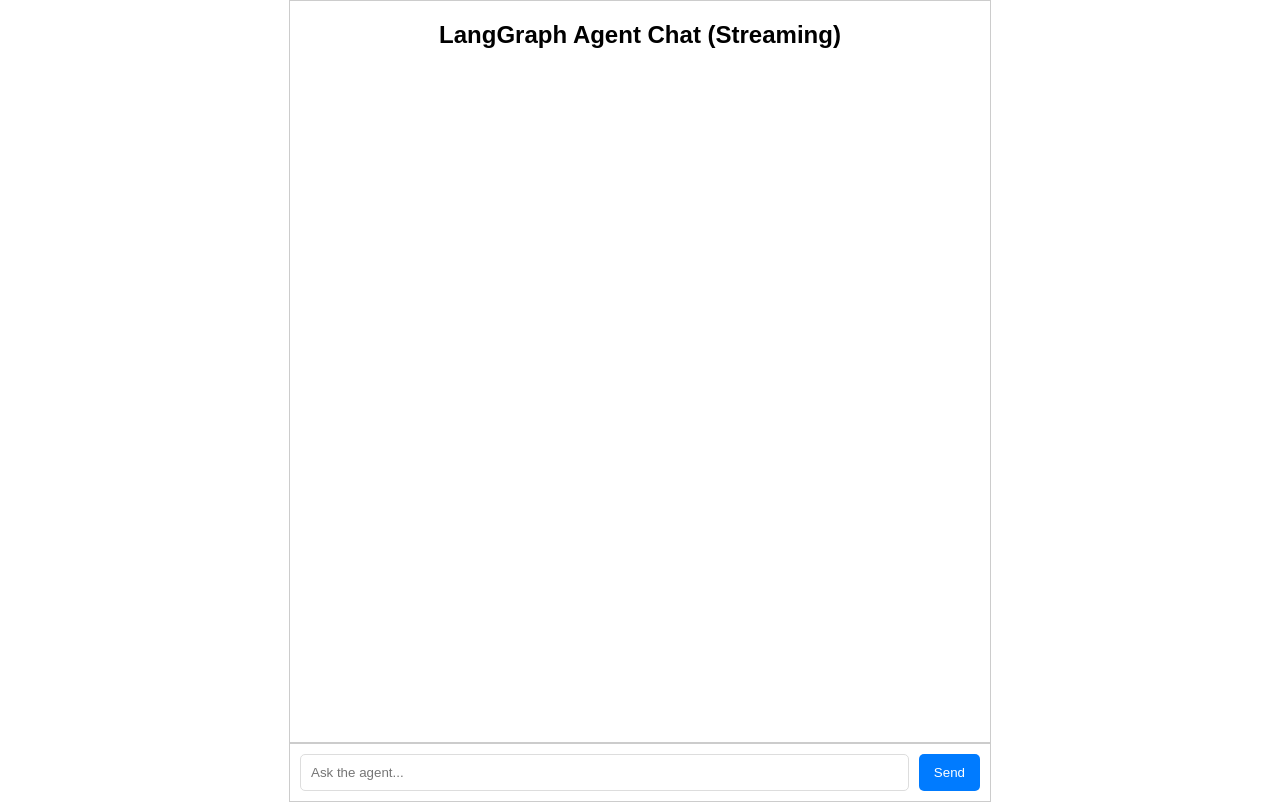
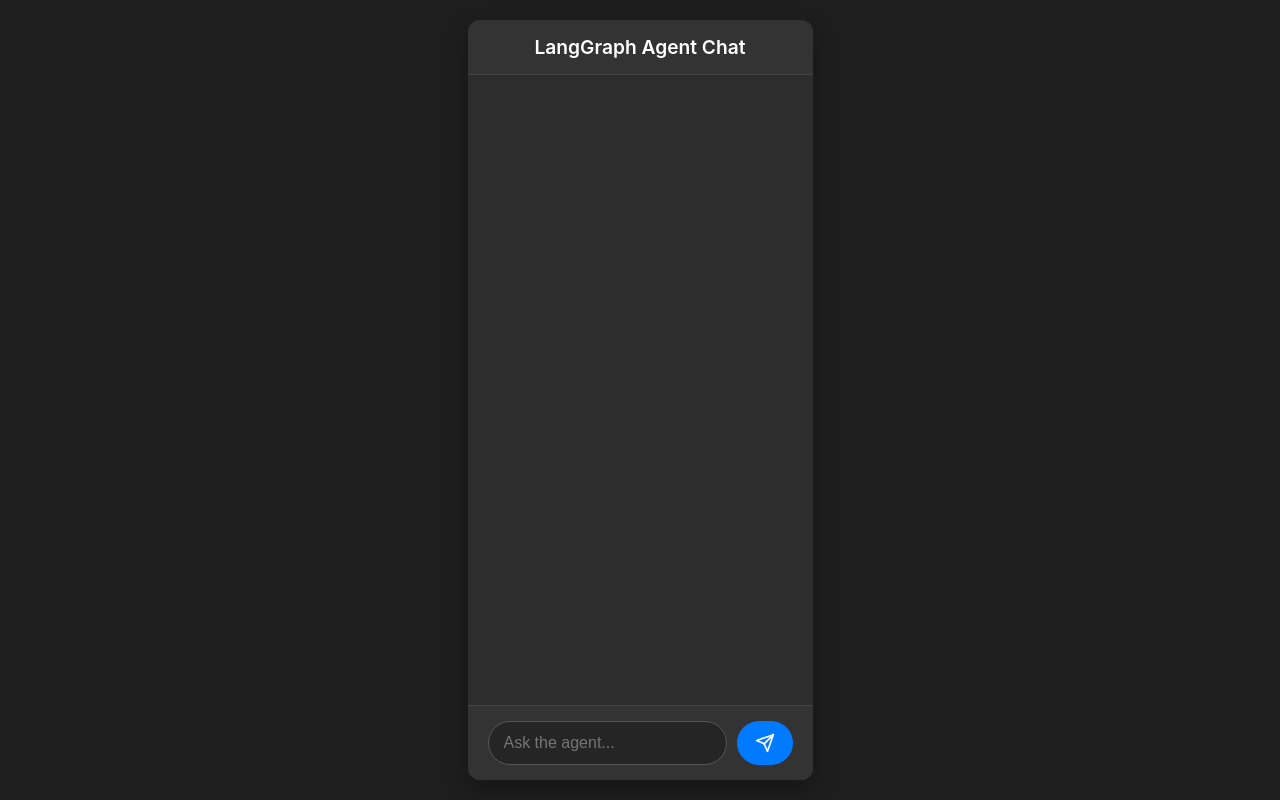
Before and after one commit to Raj-Champaneriya/langgraph, a React (Create React App) app in the folder copilot/frontend/my-chat-app/: page / in a window 1280 px wide. Built offline with nearby package versions, Linux system fonts and the light colour scheme.

Commit message:
feat: enhance ChatComponent with SVG icons, global styles, and improved message handling

```diff
--- a/copilot/frontend/my-chat-app/src/ChatComponent.js
+++ b/copilot/frontend/my-chat-app/src/ChatComponent.js
@@ -2,16 +2,52 @@
 import { useEffect, useRef, useState } from "react";
 import { v4 as uuidv4 } from "uuid"; // For unique keys
 
+// SVG Icon for Send Button
+const SendIcon = () => (
+  <svg
+    width="20"
+    height="20"
+    viewBox="0 0 24 24"
+    fill="none"
+    stroke="currentColor"
+    strokeWidth="2"
+    strokeLinecap="round"
+    strokeLinejoin="round"
+  >
+    <line x1="22" y1="2" x2="11" y2="13"></line>
+    <polygon points="22 2 15 22 11 13 2 9 22 2"></polygon>
+  </svg>
+);
+
+// SVG Icon for Tool Activity
+const ToolIcon = () => (
+  <svg
+    width="16"
+    height="16"
+    viewBox="0 0 24 24"
+    fill="none"
+    stroke="currentColor"
+    strokeWidth="2"
+    strokeLinecap="round"
+    strokeLinejoin="round"
+    style={{ marginRight: '8px', verticalAlign: 'middle' }}
+  >
+    <path d="M14.7 6.3a1 1 0 0 0 0 1.4l1.6 1.6a1 1 0 0 0 1.4 0l3.77-3.77a6 6 0 0 1-7.94 7.94l-6.91 6.91a2.12 2.12 0 0 1-3-3l6.91-6.91a6 6 0 0 1 7.94-7.94l-3.76 3.76z"></path>
+    <line x1="12" y1="12" x2="12" y2="12" strokeDasharray="0.1 2" strokeLinecap="butt"></line> {/* Dotted center for visual effect */}
+  </svg>
+);
+
+
 function ChatComponent() {
   const [userInput, setUserInput] = useState("");
-  const [messages, setMessages] = useState([]); // { id: string, type: 'user' | 'ai' | 'tool_activity', content: any }
+  const [messages, setMessages] = useState([]); // { id: string, type: 'user' | 'ai' | 'tool_activity', content: any, timestamp: Date }
   const [isStreaming, setIsStreaming] = useState(false);
-  const currentAiMessageRef = useRef(""); // To accumulate AI chunks
+  const currentAiMessageRef = useRef("");
+  const chatViewRef = useRef(null); // Ref for the chat view div
 
   const scrollToBottom = () => {
-    const chatView = document.getElementById("chat-view");
-    if (chatView) {
-      chatView.scrollTop = chatView.scrollHeight;
+    if (chatViewRef.current) {
+      chatViewRef.current.scrollTop = chatViewRef.current.scrollHeight;
     }
   };
 
@@ -19,15 +55,86 @@
     scrollToBottom();
   }, [messages]);
 
+  // Inject global styles & animations
+  useEffect(() => {
+    const styleSheet = document.createElement("style");
+    styleSheet.type = "text/css";
+    styleSheet.innerText = `
+      @keyframes fadeInSlideUp {
+        from {
+          opacity: 0;
+          transform: translateY(10px);
+        }
+        to {
+          opacity: 1;
+          transform: translateY(0);
+        }
+      }
+      .message-enter {
+        animation: fadeInSlideUp 0.3s ease-out forwards;
+      }
+
+      @keyframes pulse {
+        0% { opacity: 0.5; }
+        50% { opacity: 1; }
+        100% { opacity: 0.5; }
+      }
+      .ai-streaming-placeholder span {
+        animation: pulse 1.5s infinite ease-in-out;
+      }
+      .ai-streaming-placeholder span:nth-child(1) { animation-delay: 0s; }
+      .ai-streaming-placeholder span:nth-child(2) { animation-delay: 0.2s; }
+      .ai-streaming-placeholder span:nth-child(3) { animation-delay: 0.4s; }
+
+      @keyframes thinkingDots {
+        0%, 20% { content: '.'; }
+        40%, 60% { content: '..'; }
+        80%, 100% { content: '...'; }
+      }
+      .thinking-dots::after {
+        content: '.';
+        animation: thinkingDots 1.5s infinite;
+        display: inline-block;
+        width: 1.5em; /* Adjust width to prevent layout shift */
+        text-align: left;
+      }
+
+      /* Custom Scrollbar */
+      .custom-scrollbar::-webkit-scrollbar {
+        width: 8px;
+      }
+      .custom-scrollbar::-webkit-scrollbar-track {
+        background: #2d2d2d;
+        border-radius: 10px;
+      }
+      .custom-scrollbar::-webkit-scrollbar-thumb {
+        background: #555;
+        border-radius: 10px;
+      }
+      .custom-scrollbar::-webkit-scrollbar-thumb:hover {
+        background: #666;
+      }
+    `;
+    document.head.appendChild(styleSheet);
+    return () => {
+      document.head.removeChild(styleSheet);
+    };
+  }, []);
+
   const handleSubmit = async (e) => {
     if (e) e.preventDefault();
     if (!userInput.trim() || isStreaming) return;
 
     setIsStreaming(true);
-    const newUserMessage = { id: uuidv4(), type: "user", content: userInput };
+    const newUserMessage = {
+      id: uuidv4(),
+      type: "user",
+      content: userInput,
+      timestamp: new Date(),
+    };
     setMessages((prev) => [...prev, newUserMessage]);
     setUserInput("");
-    currentAiMessageRef.current = ""; // Reset current AI message accumulator
+    currentAiMessageRef.current = "";
 
     try {
       const response = await fetch("http://localhost:8000/chat/stream", {
@@ -40,7 +147,7 @@
       });
 
       if (!response.ok) {
-        const errorData = await response.json(); // Or .text() if not JSON
+        const errorData = await response.json();
         console.error("API Error:", errorData);
         setMessages((prev) => [
           ...prev,
@@ -48,6 +155,7 @@
             id: uuidv4(),
             type: "ai",
             content: `Error: ${errorData.detail || "Failed to get response"}`,
+            timestamp: new Date(),
           },
         ]);
         setIsStreaming(false);
@@ -63,51 +171,31 @@
         .pipeThrough(new TextDecoderStream())
         .getReader();
 
-      // Add a placeholder for the AI message that will be populated
       const aiMessageId = uuidv4();
       setMessages((prev) => [
         ...prev,
-        { id: aiMessageId, type: "ai", content: "..." },
+        { id: aiMessageId, type: "ai", content: "...", timestamp: new Date() },
       ]);
 
       while (true) {
         const { value, done } = await reader.read();
         if (done) {
-          // Final update for the current AI message, if any residual content
-          if (currentAiMessageRef.current.trim()) {
           setMessages((prev) =>
             prev.map((msg) =>
-                msg.id === aiMessageId
+              msg.id === aiMessageId && msg.content === "..." && !currentAiMessageRef.current.trim()
+                ? { ...msg, content: "Agent finished." } // Or remove placeholder
+                : msg.id === aiMessageId && currentAiMessageRef.current.trim()
                 ? { ...msg, content: currentAiMessageRef.current }
                 : msg
             )
           );
-          } else if (
-            // If no LLM chunks came for this AI message, it might be an empty response or just tool use
-            messages.find(
-              (msg) => msg.id === aiMessageId && msg.content === "..."
-            )
-          ) {
-            // Remove placeholder if no content was streamed for it.
-            // Or replace with a specific message like "Agent processing complete."
-            // This depends on how you want to handle turns that only result in tool use then end.
-            setMessages((prev) =>
-              prev.map(
-                (msg) =>
-                  msg.id === aiMessageId
-                    ? { ...msg, content: "Agent finished." }
-                    : msg // Or remove
-              )
-            );
-          }
           break;
         }
 
-        // Process Server-Sent Events (each value chunk can have multiple events)
         const eventLines = value.split("\n\n");
         eventLines.forEach((line) => {
           if (line.startsWith("data: ")) {
-            const jsonString = line.substring(6); // Remove 'data: '
+            const jsonString = line.substring(6);
             try {
               const eventData = JSON.parse(jsonString);
 
@@ -116,19 +204,25 @@
                 setMessages((prev) =>
                   prev.map((msg) =>
                     msg.id === aiMessageId
-                      ? { ...msg, content: currentAiMessageRef.current }
+                      ? { ...msg, content: currentAiMessageRef.current || "..." } // Keep placeholder if current content is empty
                       : msg
                   )
                 );
               } else if (eventData.type === "tool_start") {
+                 // Finalize previous AI message if it was just a placeholder
+                if (currentAiMessageRef.current === "") {
+                    setMessages(prev => prev.map(msg => msg.id === aiMessageId && msg.content === "..." ? {...msg, content: "Thinking..."} : msg));
+                }
+                currentAiMessageRef.current = ""; // Reset for next potential LLM chunk after tool
+
                 setMessages((prev) => [
                   ...prev,
                   {
                     id: uuidv4(),
                     type: "tool_activity",
-                    content: `Tool Starting: ${
-                      eventData.name
+                    content: `Tool Starting: ${eventData.name
                       } with input ${JSON.stringify(eventData.input)}`,
+                    timestamp: new Date(),
                   },
                 ]);
               } else if (eventData.type === "tool_end") {
@@ -137,32 +231,30 @@
                   {
                     id: uuidv4(),
                     type: "tool_activity",
-                    content: `Tool Finished: ${
-                      eventData.name
+                    content: `Tool Finished: ${eventData.name
                       } - Output: ${JSON.stringify(eventData.output)}`,
+                    timestamp: new Date(),
                   },
                 ]);
+                // After tool ends, a new AI placeholder might be needed if LLM is expected to speak again.
+                // This logic depends on your agent. For now, we just add the tool_end event.
+                // If an LLM response follows, it will create its own message or update the existing one.
               } else if (eventData.type === "stream_end") {
                 console.log("Stream ended by server event.");
-                // The main 'done' condition of the reader loop will handle finalization.
               } else if (eventData.type === "error") {
                 console.error("Stream Error Event:", eventData.detail);
                 setMessages((prev) => [
                   ...prev,
                   {
                     id: uuidv4(),
-                    type: "ai", // Show error as an AI message
+                    type: "ai",
                     content: `Stream Error: ${eventData.detail}`,
+                    timestamp: new Date(),
                   },
                 ]);
-                // Potentially stop processing further events if it's a fatal stream error
               }
             } catch (e) {
-              console.error(
-                "Failed to parse JSON from stream data:",
-                jsonString,
-                e
-              );
+              console.error("Failed to parse JSON from stream data:", jsonString, e);
             }
           }
         });
@@ -175,80 +267,260 @@
           id: uuidv4(),
           type: "ai",
           content: `Error: Could not connect to the server or stream failed.`,
+          timestamp: new Date(),
         },
       ]);
     } finally {
       setIsStreaming(false);
+      currentAiMessageRef.current = "";
     }
   };
 
-  return (
-    <div
-      style={{
+  // Styles
+  const styles = {
+    chatContainer: {
       display: "flex",
       flexDirection: "column",
       height: "100vh",
-        fontFamily: "Arial, sans-serif",
-        maxWidth: "700px",
-        margin: "0 auto",
-        border: "1px solid #ccc",
-      }}
-    >
-      <h2>LangGraph Agent Chat (Streaming)</h2>
-      <div
-        id="chat-view"
-        style={{
+      fontFamily:
+        '-apple-system, BlinkMacSystemFont, "Segoe UI", Roboto, Helvetica, Arial, sans-serif, "Apple Color Emoji", "Segoe UI Emoji", "Segoe UI Symbol"',
+      backgroundColor: "#1e1e1e", // Dark background for the whole page
+      color: "#e0e0e0",
+    },
+    chatBox: {
+      display: "flex",
+      flexDirection: "column",
+      height: "calc(100vh - 40px)", // Adjust if header/footer height changes
+      maxWidth: "800px",
+      margin: "20px auto",
+      backgroundColor: "#2d2d2d", // Slightly lighter dark for chat area
+      borderRadius: "12px",
+      boxShadow: "0 10px 25px rgba(0, 0, 0, 0.3)",
+      overflow: "hidden",
+    },
+    header: {
+      padding: "15px 20px",
+      backgroundColor: "#333333",
+      borderBottom: "1px solid #444444",
+      textAlign: "center",
+      fontSize: "1.2em",
+      fontWeight: "600",
+      color: "#ffffff",
+    },
+    chatView: {
       flexGrow: 1,
       overflowY: "auto",
-          padding: "10px",
-          borderBottom: "1px solid #ccc",
-        }}
-      >
+      padding: "20px",
+      display: "flex",
+      flexDirection: "column",
+      gap: "15px",
+    },
+    message: {
+      display: "flex",
+      alignItems: "flex-end", // Align avatar with bottom of message bubble
+      maxWidth: "75%",
+      padding: "10px 15px",
+      borderRadius: "18px",
+      lineHeight: "1.5",
+      wordBreak: "break-word",
+      position: "relative", // For animation
+    },
+    userMessage: {
+      backgroundColor: "#007bff",
+      // background: "linear-gradient(135deg, #007bff 0%, #0056b3 100%)",
+      color: "#ffffff",
+      marginLeft: "auto",
+      borderBottomRightRadius: "5px",
+    },
+    aiMessage: {
+      backgroundColor: "#424242",
+      color: "#e0e0e0",
+      marginRight: "auto",
+      borderBottomLeftRadius: "5px",
+    },
+    toolActivityMessage: {
+      fontSize: "0.85em",
+      color: "#b0b0b0", // Lighter grey for tool activity
+      // backgroundColor: "#3a3a3a",
+      padding: "8px 12px",
+      borderRadius: "10px",
+      margin: "5px auto", // Centered or adjust as needed
+      maxWidth: "90%",
+      textAlign: "left",
+      display: 'flex',
+      alignItems: 'center',
+    },
+    avatar: {
+      width: "32px",
+      height: "32px",
+      borderRadius: "50%",
+      backgroundColor: "#555",
+      color: "#fff",
+      display: "flex",
+      alignItems: "center",
+      justifyContent: "center",
+      fontSize: "0.9em",
+      fontWeight: "bold",
+      flexShrink: 0,
+    },
+    userAvatar: {
+      marginRight: "10px",
+      backgroundColor: "#0056b3",
+    },
+    aiAvatar: {
+      marginLeft: "10px",
+      backgroundColor: "#666", // Slightly different for AI
+    },
+    messageContent: {
+      whiteSpace: "pre-wrap",
+    },
+    messageMeta: {
+      fontSize: "0.75em",
+      color: "rgba(255, 255, 255, 0.5)", // For user messages
+      marginTop: "5px",
+      textAlign: "right",
+    },
+    aiMessageMeta: {
+      fontSize: "0.75em",
+      color: "rgba(224, 224, 224, 0.5)", // For AI messages
+      marginTop: "5px",
+      textAlign: "left",
+    },
+    form: {
+      display: "flex",
+      padding: "15px 20px",
+      borderTop: "1px solid #444444",
+      backgroundColor: "#333333",
+    },
+    input: {
+      flexGrow: 1,
+      padding: "12px 15px",
+      marginRight: "10px",
+      borderRadius: "25px",
+      border: "1px solid #555",
+      backgroundColor: "#252525",
+      color: "#e0e0e0",
+      fontSize: "1em",
+      outline: "none",
+      transition: "border-color 0.2s, box-shadow 0.2s",
+    },
+    inputFocus: { // Would apply this on focus via JS if not using :focus selector
+      borderColor: "#007bff",
+      boxShadow: "0 0 0 2px rgba(0, 123, 255, 0.25)",
+    },
+    button: {
+      padding: "0 18px", // Adjusted padding for icon button
+      borderRadius: "25px",
+      border: "none",
+      backgroundColor: "#007bff",
+      color: "white",
+      cursor: "pointer",
+      display: "flex",
+      alignItems: "center",
+      justifyContent: "center",
+      fontSize: "1em",
+      fontWeight: "500",
+      transition: "background-color 0.2s, opacity 0.2s",
+    },
+    buttonHover: { // Would apply this on hover
+      backgroundColor: "#0056b3",
+    },
+    buttonDisabled: {
+      backgroundColor: "#555",
+      opacity: 0.7,
+      cursor: "not-allowed",
+    },
+    thinkingIndicator: {
+      fontStyle: "italic",
+      color: "#aaa",
+      padding: "10px 20px",
+      textAlign: "center",
+    },
+    aiStreamingPlaceholder: {
+      display: "inline-block",
+    },
+  };
+
+  return (
+    <div style={styles.chatContainer}>
+      <div style={styles.chatBox}>
+        <div style={styles.header}>LangGraph Agent Chat</div>
+        <div id="chat-view" ref={chatViewRef} style={styles.chatView} className="custom-scrollbar">
           {messages.map((msg) => (
             <div
               key={msg.id}
+              className="message-enter" // For entry animation
               style={{
-              marginBottom: "10px",
-              padding: "8px",
-              borderRadius: "5px",
-              maxWidth: "80%",
-              wordBreak: "break-word",
-              backgroundColor:
-                msg.type === "user"
-                  ? "#e0f7fa"
+                ...styles.message,
+                ...(msg.type === "user"
+                  ? styles.userMessage
                   : msg.type === "ai"
-                  ? "#f1f1f1"
-                  : "#fffacd",
-              marginLeft: msg.type === "user" ? "auto" : "0",
-              marginRight: msg.type === "user" ? "0" : "auto",
+                  ? styles.aiMessage
+                  : {}), // Tool activity has its own top-level style
+                flexDirection: msg.type === "user" ? "row-reverse" : "row",
               }}
             >
-            <strong>
-              {msg.type === "user"
-                ? "You"
-                : msg.type === "ai"
-                ? "Agent"
-                : "System"}
-              :
-            </strong>
-            <div style={{ whiteSpace: "pre-wrap" }}>
-              {typeof msg.content === "object"
-                ? JSON.stringify(msg.content)
-                : msg.content}
+              {msg.type !== "tool_activity" && (
+                <div
+                  style={{
+                    ...styles.avatar,
+                    ...(msg.type === "user"
+                      ? styles.userAvatar
+                      : styles.aiAvatar),
+                     margin: msg.type === "user" ? "0 0 0 10px" : "0 10px 0 0",
+                  }}
+                >
+                  {msg.type === "user" ? "U" : "A"}
+                </div>
+              )}
+
+              {msg.type === "tool_activity" ? (
+                 <div style={styles.toolActivityMessage}>
+                    <ToolIcon />
+                    <div style={styles.messageContent}>
+                        {msg.content}
                     </div>
                 </div>
+              ) : (
+                <div
+                  style={{
+                    padding: msg.type === 'user' ? '10px 15px' : '10px 15px', // Bubble specific padding
+                    borderRadius: '18px',
+                    backgroundColor: msg.type === 'user' ? (styles.userMessage.backgroundColor) : (styles.aiMessage.backgroundColor),
+                    color: msg.type === 'user' ? (styles.userMessage.color) : (styles.aiMessage.color),
+                    borderBottomRightRadius: msg.type === 'user' ? '5px' : '18px',
+                    borderBottomLeftRadius: msg.type === 'ai' ? '5px' : '18px',
+                  }}
+                >
+                  <div style={styles.messageContent}>
+                    {msg.type === "ai" && msg.content === "..." ? (
+                       <span style={styles.aiStreamingPlaceholder}>
+                        <span>.</span><span>.</span><span>.</span>
+                      </span>
+                    ) : typeof msg.content === "object" ? (
+                      JSON.stringify(msg.content)
+                    ) : (
+                      msg.content
+                    )}
+                  </div>
+                  {/* Optional: Timestamp */}
+                  {/* <div style={msg.type === 'user' ? styles.messageMeta : styles.aiMessageMeta}>
+                                    {new Date(msg.timestamp).toLocaleTimeString([], { hour: '2-digit', minute: '2-digit' })}
+                                </div> */}
+                </div>
+              )}
+            </div>
           ))}
-        {isStreaming && messages[messages.length - 1]?.type !== "ai" && (
-          <div style={{ fontStyle: "italic" }}>Agent thinking...</div>
+          {isStreaming && messages[messages.length - 1]?.type !== "ai" &&
+            (!messages.find(m => m.type === "ai" && m.content === "...")) && ( // Show thinking only if no AI placeholder
+            <div style={styles.thinkingIndicator} className="thinking-dots">
+              Agent is thinking
+            </div>
           )}
         </div>
         <form
           onSubmit={handleSubmit}
-        style={{
-          display: "flex",
-          padding: "10px",
-          borderTop: "1px solid #ccc",
-        }}
+          style={styles.form}
         >
           <input
             type="text"
@@ -256,29 +528,28 @@
             onChange={(e) => setUserInput(e.target.value)}
             placeholder="Ask the agent..."
             disabled={isStreaming}
-          style={{
-            flexGrow: 1,
-            padding: "10px",
-            marginRight: "10px",
-            borderRadius: "5px",
-            border: "1px solid #ddd",
-          }}
+            style={styles.input}
+            onFocus={(e) => e.target.style.borderColor = styles.inputFocus.borderColor} // Simplified focus
+            onBlur={(e) => e.target.style.borderColor = styles.input.borderColor}      // Simplified blur
           />
           <button
             type="submit"
             disabled={isStreaming}
             style={{
-            padding: "10px 15px",
-            borderRadius: "5px",
-            border: "none",
-            backgroundColor: "#007bff",
-            color: "white",
-            cursor: "pointer",
+              ...styles.button,
+              ...(isStreaming ? styles.buttonDisabled : {}),
             }}
+            onMouseOver={(e) => { if (!isStreaming) e.currentTarget.style.backgroundColor = styles.buttonHover.backgroundColor; }}
+            onMouseOut={(e) => { if (!isStreaming) e.currentTarget.style.backgroundColor = styles.button.backgroundColor; }}
           >
-          {isStreaming ? "Sending..." : "Send"}
+            {isStreaming ? (
+              "..." // Simple sending indicator
+            ) : (
+              <SendIcon />
+            )}
           </button>
         </form>
+      </div>
     </div>
   );
 }
```
Lines whose indentation alone changed are shown as unchanged.
